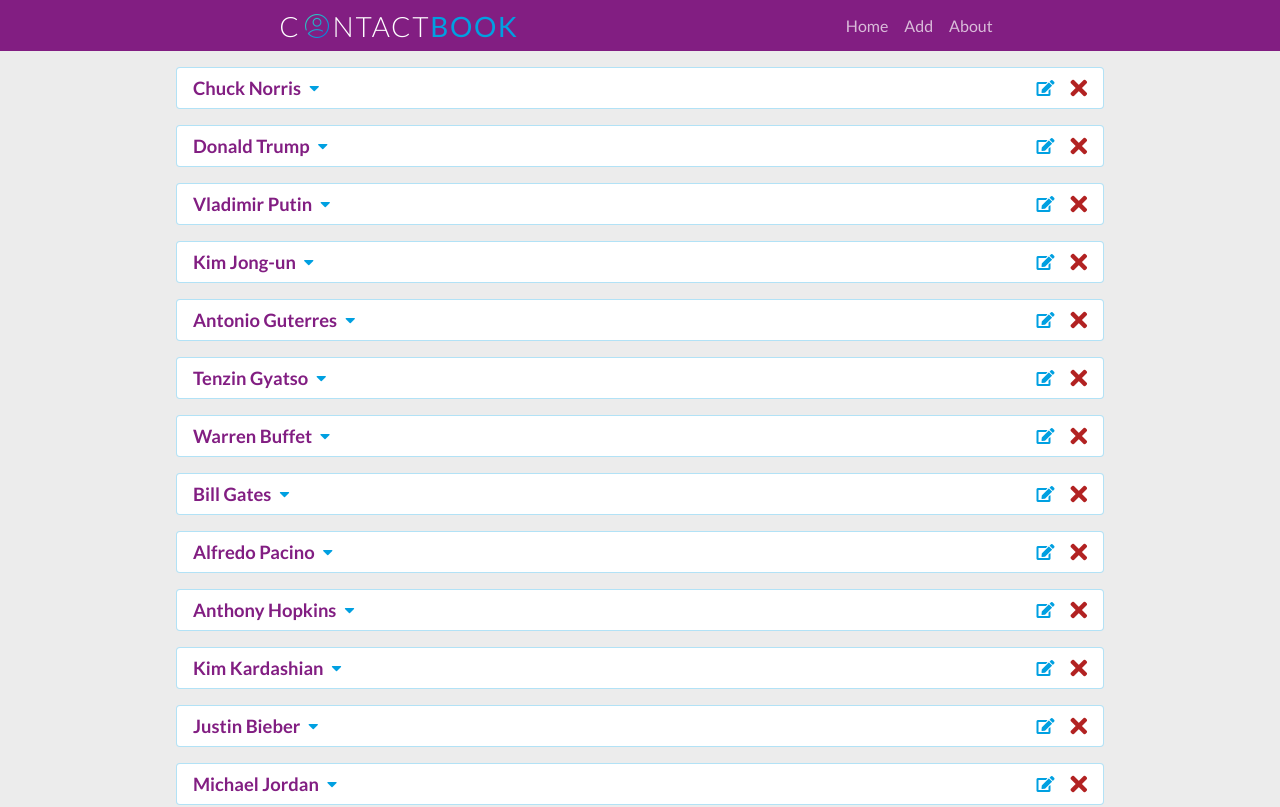
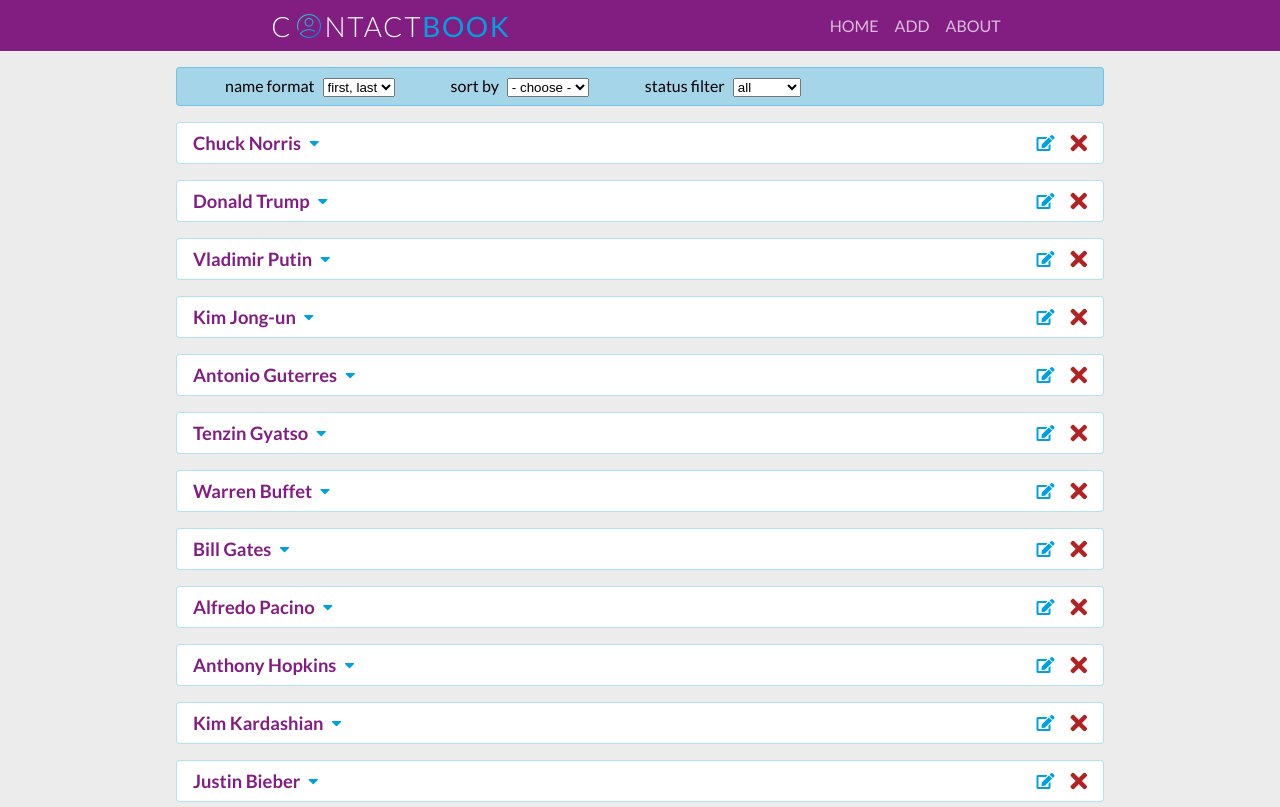
Before and after one commit to dandybytes/contact-book, a React (Create React App) app: page /contacts in a window 1280 px wide. Shown: the top 807 px of the page. Built offline with nearby package versions, Linux system fonts and the light colour scheme.

Commit message:
created settings bar component and enabled full functionality with redux and helper functions

```diff
--- /dev/null
+++ b/src/actions/actionsSettings.js
@@ -0,0 +1,10 @@
+export const formatNameFirstLast = () => ({ type: "set_name_format_first_last" });
+export const formatNameLastFirst = () => ({ type: "set_name_format_last_first" });
+
+export const sortByFirstName = () => ({ type: "sort_by_first_name" });
+export const sortByLastName = () => ({ type: "sort_by_last_name" });
+
+export const showAll = () => ({ type: "status_filter_all" });
+export const showFavorite = () => ({ type: "status_filter_favorite" });
+export const showNeutral = () => ({ type: "status_filter_neutral" });
+export const showBlocked = () => ({ type: "status_filter_blocked" });
--- a/src/components/AddContact.js
+++ b/src/components/AddContact.js
@@ -1,6 +1,6 @@
 import React, { Component } from "react";
 import { connect } from "react-redux";
-import { addContact } from "../actions/actions";
+import { addContact } from "../actions/actionsContacts";
 import "./AddContact.css";
 
 class AddContact extends Component {
--- a/src/components/ContactItem.js
+++ b/src/components/ContactItem.js
@@ -1,7 +1,7 @@
 import React, { Component } from "react";
 import { Link } from "react-router-dom";
 import { connect } from "react-redux";
-import { deleteContact } from "../actions/actions";
+import { deleteContact } from "../actions/actionsContacts";
 import "./ContactItem.css";
 
 class ContactItem extends Component {
@@ -11,13 +11,17 @@ class ContactItem extends Component {
     this.setState(prevState => ({ showDetails: !prevState.showDetails }));
 
   render() {
+    // console.log(this.props);
     const { id, firstName, lastName, email, phone } = this.props.contact;
     return (
       <li className="contact-list-item">
         <div className="contact-list-item-headline">
           <div className="contact-list-item-headline-left">
             <h3 className="contact-list-item-title">
-              {`${firstName} ${lastName}`}
+              {/* {`${firstName} ${lastName}`} */}
+              {this.props.settings.nameFormat === "first-last"
+                ? `${firstName} ${lastName}`
+                : `${lastName} ${firstName}`}
             </h3>
             {this.state.showDetails ? (
               <i
@@ -59,7 +63,9 @@ class ContactItem extends Component {
   }
 }
 
+const mapStateToProps = state => ({ settings: state.settings });
+
 export default connect(
-  null,
+  mapStateToProps,
   { deleteContact }
 )(ContactItem);
--- a/src/components/ContactList.js
+++ b/src/components/ContactList.js
@@ -1,31 +1,60 @@
 import React, { Component } from "react";
 import { connect } from "react-redux";
-import { loadDefaultContacts } from './../actions/actions';
+import { loadDefaultContacts } from "../actions/actionsContacts";
 import "./ContactList.css";
+import SettingsBar from "./SettingsBar";
 import ContactItem from "./ContactItem";
 
 class ContactList extends Component {
+  processContacts = () => {
+    const { statusFilter } = this.props.settings;
+    let contacts = [];
+    if (statusFilter === "all") {
+      contacts = [...this.props.contacts.contacts];
+    } else {
+      contacts = this.props.contacts.contacts.filter(
+        contact => contact.status === statusFilter
+      );
+    }
+
+    if (this.props.settings.sortBy === "first-name") {
+      contacts.sort((a, b) =>
+        a.firstName.toLowerCase() < b.firstName.toLowerCase() ? -1 : 1
+      );
+    } else if (this.props.settings.sortBy === "last-name") {
+      contacts.sort((a, b) =>
+        a.lastName.toLowerCase() < b.lastName.toLowerCase() ? -1 : 1
+      );
+    }
+    return contacts || [];
+  };
+
   componentDidMount() {
     if (this.props.contacts.contacts.length === 0) {
-      this.props.loadDefaultContacts()
+      this.props.loadDefaultContacts();
     }
   }
 
   render() {
-    const { contacts } = this.props.contacts;
+    console.log(this.props);
+    const contacts =
+      this.props.contacts.contacts.length > 0 ? this.processContacts() : [];
     return (
-      <ul className="contact-list">
-        {contacts.map(contact => (
-          <ContactItem key={contact.id} contact={contact} />
-        ))}
-      </ul>
+      <React.Fragment>
+        <SettingsBar />
+        <ul className="contact-list">
+          {contacts.map(contact => (
+            <ContactItem key={contact.id} contact={contact} />
+          ))}
+        </ul>
+      </React.Fragment>
     );
   }
 }
 
-const mapStateToProps = ({ contacts }) => ({ contacts });
+const mapStateToProps = ({ contacts, settings }) => ({ contacts, settings });
 
 export default connect(
   mapStateToProps,
-  {loadDefaultContacts}
+  { loadDefaultContacts }
 )(ContactList);
--- a/src/components/EditContact.js
+++ b/src/components/EditContact.js
@@ -1,6 +1,6 @@
 import React, { Component } from "react";
 import { connect } from "react-redux";
-import { updateContact } from "../actions/actions";
+import { updateContact } from "../actions/actionsContacts";
 
 class EditContact extends Component {
   state = { id: "", firstName: "", lastName: "", email: "", phone: "" };
--- a/src/components/Header.css
+++ b/src/components/Header.css
@@ -18,10 +18,12 @@ header {
 
 .navbar-list-item-link {
   text-decoration: none;
+  text-transform: uppercase;
   color: white;
   opacity: 0.7;
 }
 
 .navbar-list-item-link:hover {
   opacity: 1;
+  font-weight: bold;
 }
--- /dev/null
+++ b/src/components/SettingsBar.css
@@ -0,0 +1,28 @@
+.settings-bar {
+  display: flex;
+  margin: 1rem auto;
+  border: 1px solid var(--color-2b);
+  border-radius: 0.25rem;
+  padding: 0.5rem;
+  background-color: var(--color-2b);
+  /* color: white; */
+}
+
+.setting {
+  margin: 0 1rem;
+}
+
+.setting-label {
+  margin: 0 0.5rem 0 1.5rem;
+}
+/*
+.setting-button {
+  margin: 0;
+  border: 1px solid var(--color-2);
+  border-radius: 0.25rem;
+  padding: 0.25rem 0.5rem;
+  background-color: transparent;
+  color: var(--color-2);
+  text-transform: none;
+  font-weight: 400;
+} */
--- /dev/null
+++ b/src/components/SettingsBar.js
@@ -0,0 +1,132 @@
+import React, { Component } from "react";
+import { connect } from "react-redux";
+import {
+  formatNameFirstLast,
+  formatNameLastFirst,
+  sortByFirstName,
+  sortByLastName,
+  showFavorite,
+  showNeutral,
+  showBlocked,
+  showAll
+} from "../actions/actionsSettings";
+import "./SettingsBar.css";
+
+class SettingsBar extends Component {
+  state = {};
+
+  handleSelect = e => {
+    switch (e.target.value) {
+      case "first-last":
+        this.props.formatNameFirstLast();
+        break;
+      case "last-first":
+        this.props.formatNameLastFirst();
+        break;
+      case "first-name":
+        this.props.sortByFirstName();
+        break;
+      case "last-name":
+        this.props.sortByLastName();
+        break;
+      case "favorite":
+        this.props.showFavorite();
+        break;
+      case "neutral":
+        this.props.showNeutral();
+        break;
+      case "blocked":
+        this.props.showBlocked();
+        break;
+      case "all":
+        this.props.showAll();
+        break;
+      default:
+        break;
+    }
+  };
+
+  render() {
+    // console.log("props in settings bar: ");
+    // console.log(this.props);
+    return (
+      <div className="settings-bar">
+        <div className="setting">
+          <label className="setting-label" htmlFor="select-name-format">
+            name format
+          </label>
+          <select
+            name="format"
+            id="select-name-format"
+            onChange={this.handleSelect}
+          >
+            <option value="first-last" autoFocus>
+              first, last
+            </option>
+            <option value="last-first">last, first</option>
+          </select>
+        </div>
+
+        <div className="setting">
+          <label className="setting-label" htmlFor="select-sort-by">
+            sort by
+          </label>
+          <select
+            name="sort-by"
+            id="select-sort-by"
+            onChange={this.handleSelect}
+          >
+            <option value="" autoFocus>
+              - choose -
+            </option>
+            <option value="first-name">first name</option>
+            <option value="last-name">last name</option>
+          </select>
+        </div>
+
+        <div className="setting">
+          <label className="setting-label" htmlFor="select-filter-status">
+            status filter
+          </label>
+          <select
+            name="filter-status"
+            id="select-filter-status"
+            onChange={this.handleSelect}
+          >
+            <option value="all" autoFocus>
+              all
+            </option>
+            <option value="favorite">favorite</option>
+            <option value="neutral">neutral</option>
+            <option value="blocked">blocked</option>
+          </select>
+        </div>
+
+        {/* <div className="setting">
+          <label className="setting-label" htmlFor="select-details-collapse">
+            details
+          </label>
+          <select name="details-collapse" id="select-details-collapse">
+            <option value="none" autoFocus>no preference</option>
+            <option value="collapse all">collapse all</option>
+            <option value="expand all">expand all</option>
+          </select>
+        </div> */}
+      </div>
+    );
+  }
+}
+
+export default connect(
+  null,
+  {
+    formatNameFirstLast,
+    formatNameLastFirst,
+    sortByFirstName,
+    sortByLastName,
+    showFavorite,
+    showNeutral,
+    showBlocked,
+    showAll
+  }
+)(SettingsBar);
--- a/src/contacts/sample-contacts.js
+++ b/src/contacts/sample-contacts.js
@@ -85,7 +85,7 @@ export const contacts = [
     lastName: "Kardashian",
     email: "we.crave.attention@kardashians.us",
     phone: "+1 222 333 7777",
-    status: "neutral"
+    status: "blocked"
   },
   {
     id: "t33ng1rlzl0v3h1m",
@@ -109,7 +109,7 @@ export const contacts = [
     lastName: "Snow",
     email: "winter_is_coming@nightswatch.com",
     phone: "+1 456 234 0987",
-    status: "neutral"
+    status: "favorite"
   },
   {
     id: "b1t3y0ur34r$0ff",
--- a/src/reducers/reducerRoot.js
+++ b/src/reducers/reducerRoot.js
@@ -1,4 +1,5 @@
 import { combineReducers } from "redux";
 import contacts from "./reducerContacts";
+import settings from "./reducerSettings";
 
-export default combineReducers({ contacts });
+export default combineReducers({ contacts, settings });
--- /dev/null
+++ b/src/reducers/reducerSettings.js
@@ -0,0 +1,31 @@
+const defaultSettings = {
+  nameFormat: "first-last",
+  sortBy: "unsorted",
+  statusFilter: "all",
+  details: "no-choice"
+};
+
+const reducerSettings = (state = defaultSettings, action) => {
+  switch (action.type) {
+    case "set_name_format_first_last":
+      return { ...state, nameFormat: "first-last" };
+    case "set_name_format_last_first":
+      return { ...state, nameFormat: "last-first" };
+    case "sort_by_first_name":
+      return { ...state, sortBy: "first-name" };
+    case "sort_by_last_name":
+      return { ...state, sortBy: "last-name" };
+    case "status_filter_all":
+      return { ...state, statusFilter: "all" };
+    case "status_filter_favorite":
+      return { ...state, statusFilter: "favorite" };
+    case "status_filter_blocked":
+      return { ...state, statusFilter: "blocked" };
+    case "status_filter_neutral":
+      return { ...state, statusFilter: "neutral" };
+    default:
+      return state;
+  }
+};
+
+export default reducerSettings;
```
Also changed, not shown: src/actions/actionsContacts.js (renamed from src/actions/actions.js).
